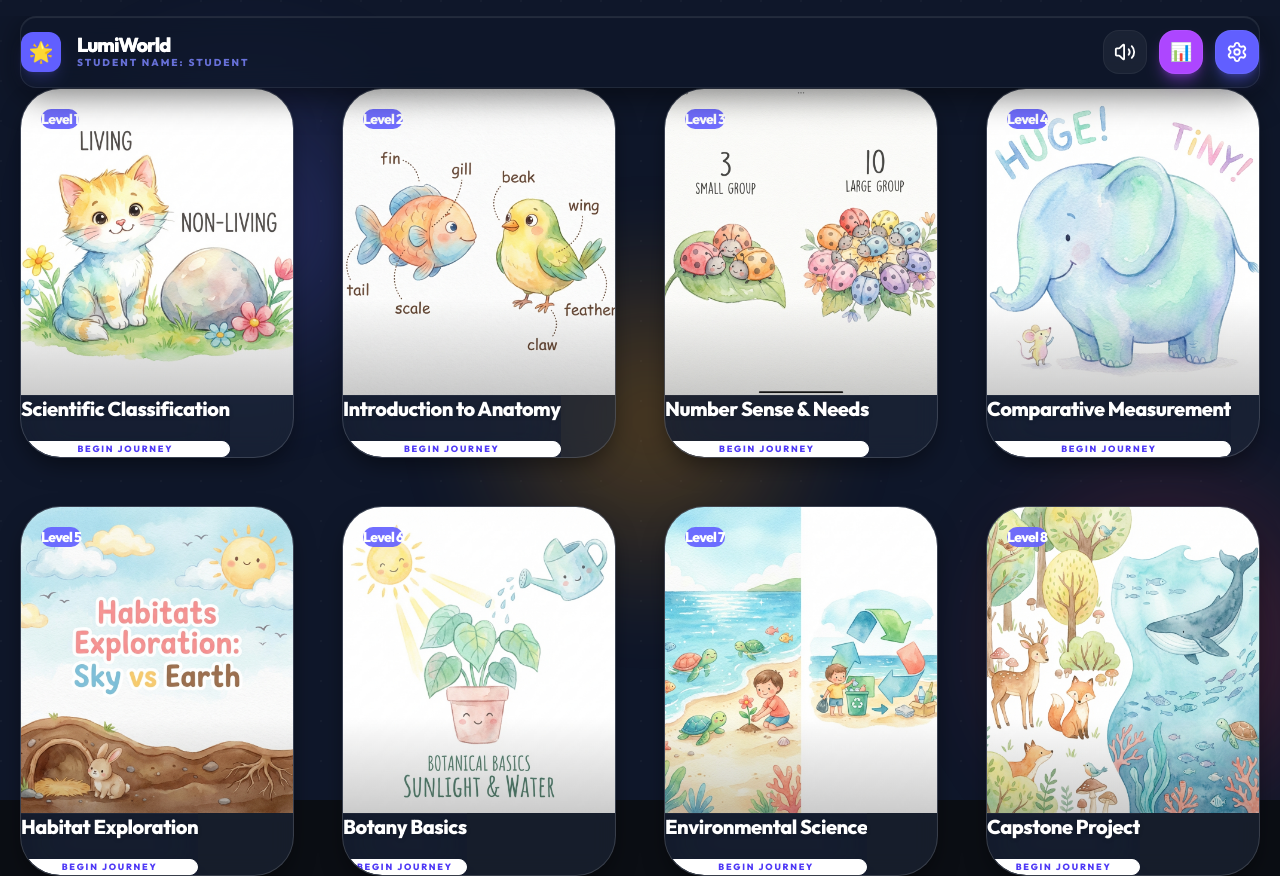
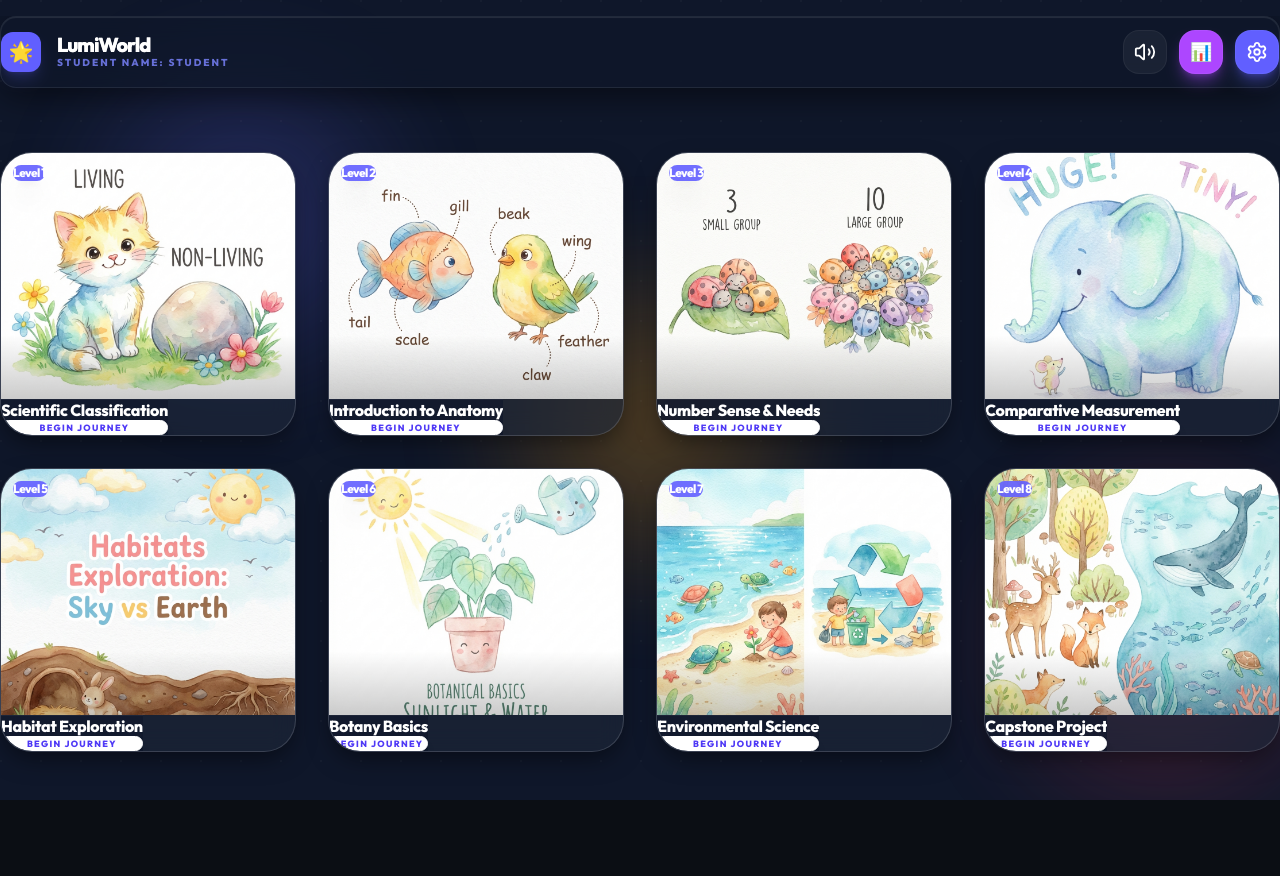
Before and after one commit to lawrence555-dev/lumiworld, a Next.js app: page / in a window 1280 px wide. After the commit the page ends 816 px from the top, so only its background shows below. Built offline with nearby package versions, Linux system fonts and the light colour scheme.

Commit message:
style: precision iPad Air 4 UI with one-page layout, asset preloading, and restored animations

```diff
--- a/app/page.tsx
+++ b/app/page.tsx
@@ -4,16 +4,46 @@ import { useProgress } from '@/hooks/useProgress';
 import { useLanguage } from '@/hooks/useLanguage';
 import { WeekCard } from '@/components/ui/WeekCard';
 import { useRouter } from 'next/navigation';
-import { motion } from "framer-motion";
+import { motion, AnimatePresence } from "framer-motion";
+import { useEffect, useState } from 'react';
 
 import { Header } from "@/components/ui/Header";
-
 import { WEEK_GAME_DATA } from '@/data/GameContent';
 
 export default function Dashboard() {
   const { progress } = useProgress();
   const { t } = useLanguage();
   const router = useRouter();
+  const [isPreloaded, setIsPreloaded] = useState(false);
+
+  // Precision Image Preloading for Professional Entry
+  useEffect(() => {
+    const images = Object.values(WEEK_GAME_DATA)
+      .map(config => config.thumbnail)
+      .filter(Boolean) as string[];
+
+    let loadedCount = 0;
+    if (images.length === 0) {
+      setIsPreloaded(true);
+      return;
+    }
+
+    images.forEach(src => {
+      const img = new Image();
+      img.src = src;
+      img.onload = () => {
+        loadedCount++;
+        if (loadedCount === images.length) {
+          // Small delay for smooth transition
+          setTimeout(() => setIsPreloaded(true), 100);
+        }
+      };
+      img.onerror = () => {
+        loadedCount++; // Count error as "done" to unblock
+        if (loadedCount === images.length) setIsPreloaded(true);
+      };
+    });
+  }, []);
 
   const weeks_data = [1, 2, 3, 4, 5, 6, 7, 8].map(num => {
     const weekIdStr = `w${num}`;
@@ -33,33 +63,67 @@ export default function Dashboard() {
   });
 
   return (
-    <div className="app-container items-center overflow-y-auto w-full">
-      <div className="w-full max-w-[1240px] px-8 sm:px-12 flex flex-col items-center py-12 sm:py-20 lg:py-24">
-        {/* Header Block - Massive spacing to ensure no overlap */}
-        <div className="w-full mb-16 sm:mb-24 shrink-0 px-4">
+    <AnimatePresence>
+      {!isPreloaded ? (
+        <div key="loader" className="fixed inset-0 bg-slate-950 z-[1000] flex items-center justify-center">
+          <motion.div
+            animate={{ scale: [1, 1.1, 1], opacity: [0.5, 1, 0.5] }}
+            transition={{ duration: 2, repeat: Infinity }}
+            className="flex flex-col items-center gap-4"
+          >
+            <div className="w-16 h-16 bg-indigo-500 rounded-2xl flex items-center justify-center text-4xl shadow-2xl">
+              🌟
+            </div>
+            <div className="text-white/40 font-black tracking-[0.3em] uppercase text-xs">
+              LumiWorld
+            </div>
+          </motion.div>
+        </div>
+      ) : (
+        <div key="content" className="app-container h-screen overflow-hidden px-6 sm:px-12 flex flex-col items-center">
+          {/* Dynamic Safe Area Padding for iOS */}
+          <div className="w-full max-w-[1280px] h-full flex flex-col py-6 sm:py-8 lg:py-10">
+            {/* Header Block - Compact for iPad height */}
+            <div className="w-full mb-6 sm:mb-8 shrink-0">
               <Header />
             </div>
 
-        {/* Main Grid Section - Ensure bottom padding is visible on all iPads */}
-        <main className="w-full pb-32">
+            {/* Main Grid Section - Zero-Scroll Strategy */}
+            <main className="flex-1 w-full min-h-0 flex items-center">
               <motion.div
-            initial={{ opacity: 0, y: 20 }}
-            animate={{ opacity: 1, y: 0 }}
-            className="grid grid-cols-2 lg:grid-cols-4 gap-8 sm:gap-12"
+                initial="hidden"
+                animate="visible"
+                variants={{
+                  hidden: { opacity: 0 },
+                  visible: {
+                    opacity: 1,
+                    transition: { staggerChildren: 0.1 }
+                  }
+                }}
+                className="grid grid-cols-2 lg:grid-cols-4 gap-4 sm:gap-6 lg:gap-8 w-full h-full max-h-[70vh] sm:max-h-[75vh]"
               >
                 {weeks_data.map((week) => (
-              <div key={week.id} className="w-full h-full">
+                  <motion.div
+                    key={week.id}
+                    variants={{
+                      hidden: { opacity: 0, scale: 0.9, y: 20 },
+                      visible: { opacity: 1, scale: 1, y: 0 }
+                    }}
+                    className="w-full h-full min-h-0"
+                  >
                     <WeekCard
                       {...week}
                       weekId={week.id}
                       weekNumber={week.number}
                       onClick={() => router.push(`/week/${week.id}`)}
                     />
-              </div>
+                  </motion.div>
                 ))}
               </motion.div>
             </main>
           </div>
         </div>
+      )}
+    </AnimatePresence>
   );
 }
--- a/app/parent/page.tsx
+++ b/app/parent/page.tsx
@@ -3,8 +3,9 @@
 import { useLanguage } from '@/hooks/useLanguage';
 import { useProgress } from '@/hooks/useProgress';
 import { useRouter } from 'next/navigation';
-import { motion } from 'framer-motion';
+import { motion, AnimatePresence } from 'framer-motion';
 import { WEEK_GAME_DATA } from '@/data/GameContent';
+import { useState, useEffect } from 'react';
 
 import { Header } from "@/components/ui/Header";
 
@@ -25,6 +26,14 @@ export default function ParentDashboard() {
         0
     );
 
+    const [isPreloaded, setIsPreloaded] = useState(false);
+
+    // Preloading assets for consistency
+    useEffect(() => {
+        const timer = setTimeout(() => setIsPreloaded(true), 500);
+        return () => clearTimeout(timer);
+    }, []);
+
     const weeks = [1, 2, 3, 4, 5, 6, 7, 8].map(num => {
         const weekId = `w${num}` as keyof typeof t.weeks;
         const weekData = progress.weeks[weekId];
@@ -38,20 +47,32 @@ export default function ParentDashboard() {
     });
 
     return (
-        <div className="app-container items-center overflow-y-auto">
+        <div className="app-container h-screen overflow-hidden items-center">
             {/* Unified Content Wrapper - Aligned with Homepage */}
-            <div className="w-full max-w-[1160px] px-6 flex flex-col min-h-screen py-6 sm:py-8">
+            <div className="w-full max-w-[1240px] px-8 sm:px-12 flex flex-col h-full py-6 sm:py-8 lg:py-10">
 
-                {/* Header Block - Increased spacing for clear separation */}
-                <div className="mb-14 sm:mb-20 pt-4 shrink-0">
+                {/* Header Block - Compact for iPad height */}
+                <div className="mb-6 sm:mb-8 shrink-0">
                     <Header showHome showCurriculumPath />
                 </div>
 
-                <main className="flex-1 w-full pb-20">
+                <main className="flex-1 w-full min-h-0 overflow-y-auto pr-2 custom-scrollbar">
+                    <AnimatePresence mode="wait">
+                        {!isPreloaded ? (
                             <motion.div
-                        initial={{ opacity: 0, y: 20 }}
+                                key="loader"
+                                initial={{ opacity: 1 }}
+                                exit={{ opacity: 0 }}
+                                className="h-full flex items-center justify-center"
+                            >
+                                <div className="text-indigo-400 font-black animate-pulse uppercase tracking-[0.2em] text-xs">Loading Parent Portal...</div>
+                            </motion.div>
+                        ) : (
+                            <motion.div
+                                key="content"
+                                initial={{ opacity: 0, y: 10 }}
                                 animate={{ opacity: 1, y: 0 }}
-                        className="flex flex-col gap-4 w-full pb-8"
+                                className="flex flex-col gap-6 w-full pb-10"
                             >
                                 {/* Progress Overview Cards */}
                                 <div className="grid grid-cols-1 md:grid-cols-3 gap-4">
@@ -235,6 +256,8 @@ export default function ParentDashboard() {
                                     </div>
                                 </div>
                             </motion.div>
+                        )}
+                    </AnimatePresence>
                 </main>
             </div>
         </div>
--- a/components/ui/WeekCard.tsx
+++ b/components/ui/WeekCard.tsx
@@ -37,22 +37,22 @@ export function WeekCard({
         <motion.button
             onClick={isUnlocked ? handleClick : undefined}
             disabled={!isUnlocked}
-            whileHover={isUnlocked ? { scale: 1.02, y: -4 } : {}}
-            whileTap={isUnlocked ? { scale: 0.96 } : {}}
+            whileHover={isUnlocked ? { scale: 1.03, y: -2, rotate: 0.5 } : {}}
+            whileTap={isUnlocked ? { scale: 0.97 } : {}}
             className={`
-                relative w-full aspect-[4/5.4] rounded-[2.5rem] overflow-hidden
-                flex flex-col shadow-2xl transition-all duration-500
+                relative w-full h-full rounded-[2rem] overflow-hidden
+                flex flex-col shadow-xl transition-all duration-300
                 ${isUnlocked
-                    ? 'glass-card cursor-pointer shadow-indigo-500/10'
+                    ? 'glass-card cursor-pointer shadow-indigo-500/5'
                     : 'bg-white/5 opacity-40 cursor-not-allowed border border-white/5'
                 }
             `}
         >
-            {/* Image Container - Dominant Area */}
-            <div className="relative w-full aspect-[4/4.5] overflow-hidden bg-white">
+            {/* Image Container - Using flex-1 to occupy available space */}
+            <div className="relative w-full flex-1 min-h-0 overflow-hidden bg-white">
                 {!isUnlocked ? (
                     <div className="absolute inset-0 flex items-center justify-center bg-slate-950/40 backdrop-blur-sm">
-                        <Lock size={48} className="text-white/40" />
+                        <Lock size={32} className="text-white/40" />
                     </div>
                 ) : (
                     <>
@@ -64,17 +64,16 @@ export function WeekCard({
                             />
                         ) : (
                             <div className="w-full h-full bg-gradient-to-br from-indigo-500/20 to-purple-600/20 flex items-center justify-center">
-                                <span className="text-4xl text-white/20 font-black">L{weekNumber}</span>
+                                <span className="text-3xl text-white/20 font-black">L{weekNumber}</span>
                             </div>
                         )}
-                        {/* Soft Bottom Fade */}
-                        <div className="absolute inset-x-0 bottom-0 h-24 bg-gradient-to-t from-black/20 to-transparent" />
+                        <div className="absolute inset-x-0 bottom-0 h-16 bg-gradient-to-t from-black/20 to-transparent" />
                     </>
                 )}
 
-                {/* Level Badge Overlay - Floating Style */}
+                {/* Level Badge - Compact */}
                 <div className={`
-                    absolute top-5 left-5 px-4 py-1.5 rounded-full flex items-center justify-center text-sm font-black tracking-tighter shadow-2xl backdrop-blur-md
+                    absolute top-3 left-3 px-3 py-1 rounded-full flex items-center justify-center text-[10px] sm:text-xs font-black tracking-tighter shadow-xl backdrop-blur-md
                     ${isUnlocked
                         ? 'bg-indigo-500/90 text-white'
                         : 'bg-gray-800/80 text-white/40'}
@@ -83,39 +82,39 @@ export function WeekCard({
                 </div>
             </div>
 
-            {/* Content Area - Compact & Minimalist */}
-            <div className="flex-1 flex flex-col items-center justify-between p-4 sm:p-5 text-center bg-slate-900/40 backdrop-blur-xl border-t border-white/5">
-                <div className="space-y-1.5 w-full">
-                    <h3 className="text-lg sm:text-xl font-black text-white leading-tight tracking-tight line-clamp-2 drop-shadow-sm">
+            {/* Content Area - Scalable for height */}
+            <div className="shrink-0 p-3 sm:p-4 text-center bg-slate-900/60 backdrop-blur-xl border-t border-white/5">
+                <div className="space-y-1 w-full">
+                    <h3 className="text-sm sm:text-base font-black text-white leading-tight tracking-tight line-clamp-1">
                         {title}
                     </h3>
 
                     {isCompleted && (
-                        <div className="flex justify-center gap-1">
+                        <div className="flex justify-center gap-0.5">
                             {[1, 2, 3].map((i) => (
                                 <Star
                                     key={i}
-                                    size={14}
-                                    className={i <= stars ? 'fill-yellow-400 text-yellow-400 drop-shadow-[0_0_8px_rgba(250,204,21,0.6)]' : 'text-white/10'}
+                                    size={12}
+                                    className={i <= stars ? 'fill-yellow-400 text-yellow-400' : 'text-white/10'}
                                 />
                             ))}
                         </div>
                     )}
                 </div>
 
-                {/* Status Footer - Button Style */}
-                <div className="w-full mt-3">
+                {/* Compact Footer Button */}
+                <div className="w-full mt-2">
                     {isUnlocked ? (
                         <div className={`
-                            w-full py-3 rounded-xl text-[9px] font-black uppercase tracking-[0.2em] transition-all border
+                            w-full py-1.5 sm:py-2 rounded-lg text-[8px] sm:text-[9px] font-black uppercase tracking-[0.15em] transition-all border
                             ${isCompleted
                                 ? 'bg-emerald-500/10 text-emerald-400 border-emerald-500/20'
-                                : 'bg-white text-indigo-600 border-white shadow-xl shadow-indigo-500/20 hover:bg-indigo-50 hover:scale-[1.02] active:scale-95'}
+                                : 'bg-white text-indigo-600 border-white shadow-lg'}
                         `}>
                             {isCompleted ? `✓ ${t.feedback.mastery_achieved}` : t.ui.begin_journey}
                         </div>
                     ) : (
-                        <div className="w-full py-3 rounded-xl text-[9px] font-black uppercase tracking-[0.2em] bg-white/5 text-white/10 border border-white/5">
+                        <div className="w-full py-1.5 rounded-lg text-[8px] font-black uppercase tracking-[0.1em] bg-white/5 text-white/10 border border-white/5">
                             {t.ui.coming_soon}
                         </div>
                     )}
```
Also changed, not shown: app/settings/page.tsx (+7 -7 lines). Lines whose indentation alone changed are shown as unchanged.
